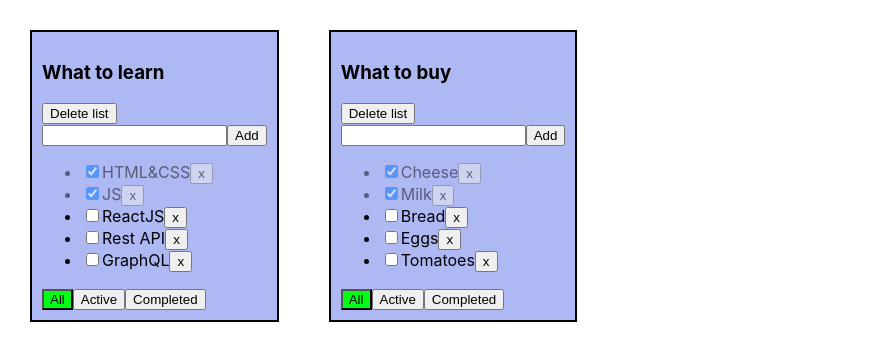
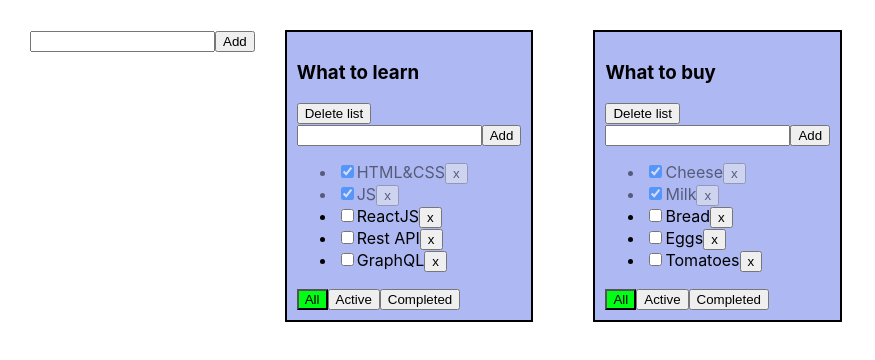
Before and after one commit to artkosmos/List-Of-Notes, a React (Create React App) app: page / in a window 1280 px wide. Shown: the top 360 px of the page, without its empty margins (0-875 px from the left). Built offline with nearby package versions, Linux system fonts and the light colour scheme.

Commit message:
feat: create universal input for add task

```diff
--- /dev/null
+++ b/src/AddItemForm.tsx
@@ -0,0 +1,47 @@
+import React, {ChangeEvent, KeyboardEvent, useState} from 'react';
+import style from "./ToDoList.module.css";
+
+type AddItemFormPropsType = {
+  callBack: (todolistID: string, text: string) => void
+  todolistID: string
+}
+
+export const AddItemForm = (props: AddItemFormPropsType) => {
+
+  const [text, setText] = useState('')
+  const [error, setError] = useState<string | null>('')
+
+  const anotherTask = () => {
+    if (text.trim()) {
+      props.callBack(props.todolistID, text.trim())
+      setText('')
+    } else {
+      setError('Title is required')
+    }
+  }
+
+  const onChangeHandler = (event: ChangeEvent<HTMLInputElement>) => {
+    setError(null)
+    setText(event.currentTarget.value)
+  }
+
+  const onPressHandler = (event: KeyboardEvent<HTMLInputElement>) => {
+    if (event.key === 'Enter') {
+      anotherTask()
+    }
+  }
+
+  return (
+    <div>
+      <div>
+        <input className={error ? style.error : ''}
+               value={text}
+               onChange={onChangeHandler}
+               onKeyDown={onPressHandler}
+        />
+        <button onClick={anotherTask}>Add</button>
+      </div>
+      {error && <div className={style.errorMessage}>{error}</div>}
+    </div>
+  );
+};
--- a/src/App.css
+++ b/src/App.css
@@ -3,9 +3,9 @@
   display: flex;
 }
 
-.App > div {
+.App .todolist {
   background-color: #aeb9f3;
-  margin-right: 50px;
+  margin: 0 30px;
   padding: 10px;
   border: 2px solid black;
 }
--- a/src/App.tsx
+++ b/src/App.tsx
@@ -3,6 +3,7 @@ import './App.css';
 import ToDoList, {TaskType} from "./ToDoList";
 import {v1} from "uuid";
 import toDoList from "./ToDoList";
+import {AddItemForm} from "./AddItemForm";
 
 export type FilterType = 'all' | 'active' | 'completed'
 export type ToDoListType = {
@@ -84,10 +85,16 @@ function App() {
     delete tasks[todolistID]
   }
 
+  const addToDoList = () => {
+
+  }
+
   // Main concept:
   // logic function --> some actions + set function --> logic function throw through the props
   return (
     <div className="App">
+      <AddItemForm callBack={()=>{}} todolistID={v1()}/>
+
       {todolists.map(item => {
 
         const getFilteredTask = (tasks: TaskType[], filter: FilterType) => {
--- a/src/ToDoList.tsx
+++ b/src/ToDoList.tsx
@@ -1,13 +1,14 @@
 import React, {useState, KeyboardEvent, ChangeEvent} from 'react';
 import {FilterType} from "./App";
 import style from './ToDoList.module.css'
+import {AddItemForm} from "./AddItemForm";
 
 type ToDoListPropsType = {
   title: string
   tasksData: TaskType[]
   removeTask: (todolistID: string, taskId: string) => void
   changeFilter: (todolistID: string, filter: FilterType) => void
-  addTask: (todolistID: string, text: string) => void
+  addTask: ( todolistID: string, text: string) => void
   changeStatus: (todolistID: string, taskID: string, checkedValue: boolean) => void
   todolistID: string
   removeToDoList: (todolistID: string) => void
@@ -31,30 +32,29 @@ const ToDoList: React.FC<ToDoListPropsType> = ({
                                                }) => {
   // const  {tasks, title} = props --> the write is the same, but it'll be longer than above in brackets
 
-  const [text, setText] = useState('')
-  const [error, setError] = useState<string | null>('')
+  // const [text, setText] = useState('')
+  // const [error, setError] = useState<string | null>('')
   const [buttonName, setButtonName] = useState<FilterType>('all')
 
-  const anotherTask = () => {
+  /*const anotherTask = () => {
     if (text.trim()) {
       addTask(todolistID, text.trim())
       setText('')
     } else {
       setError('Title is required')
     }
-  }
+  }*/
 
-  const onPressHandler = (event: KeyboardEvent<HTMLInputElement>) => {
+  /*const onPressHandler = (event: KeyboardEvent<HTMLInputElement>) => {
     if (event.key === 'Enter') {
       anotherTask()
     }
-  }
+  }*/
 
-  const onChangeHandler = (event: ChangeEvent<HTMLInputElement>) => {
+  /*const onChangeHandler = (event: ChangeEvent<HTMLInputElement>) => {
     setError(null)
-    const currentValue = event.currentTarget.value
-    setText(currentValue)
-  }
+    setText(event.currentTarget.value)
+  }*/
 
   const onClickHandlerAll = () => {
     changeFilter(todolistID, "all")
@@ -100,10 +100,10 @@ const ToDoList: React.FC<ToDoListPropsType> = ({
   // render
   return (
     <div>
-      <div>
+      <div className={'todolist'}>
         <h3>{title}</h3>
         <button onClick={removeToDoListHandler}>Delete list</button>
-        <div>
+        {/*<div>
           <input className={error ? style.error : ''}
                  value={text}
                  onChange={onChangeHandler}
@@ -111,7 +111,8 @@ const ToDoList: React.FC<ToDoListPropsType> = ({
           />
           <button onClick={anotherTask}>Add</button>
         </div>
-        {error && <div className={style.errorMessage}>{error}</div>}
+        {error && <div className={style.errorMessage}>{error}</div>}*/}
+        <AddItemForm callBack={addTask} todolistID={todolistID}/>
         <ul>
           {tasksJSX}
         </ul>
```
